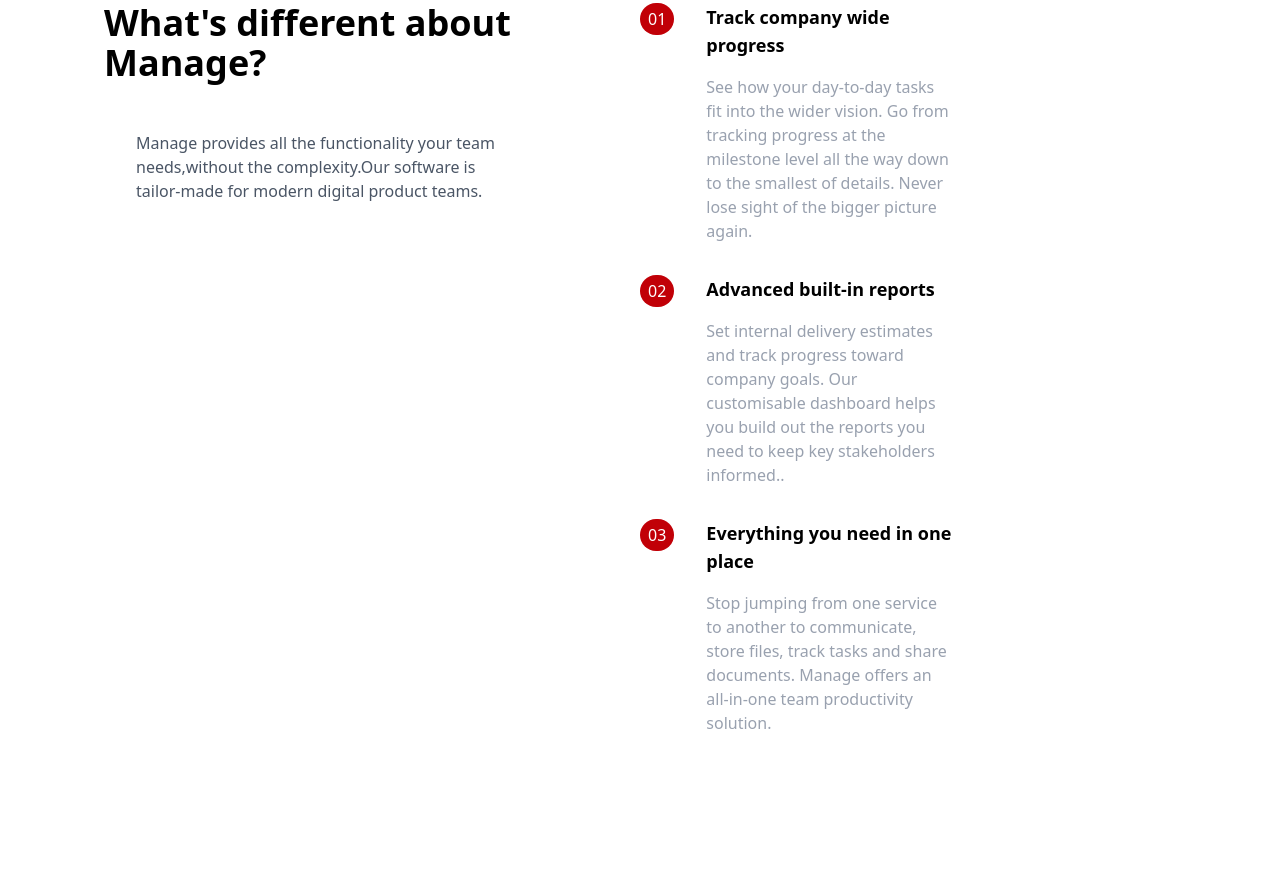
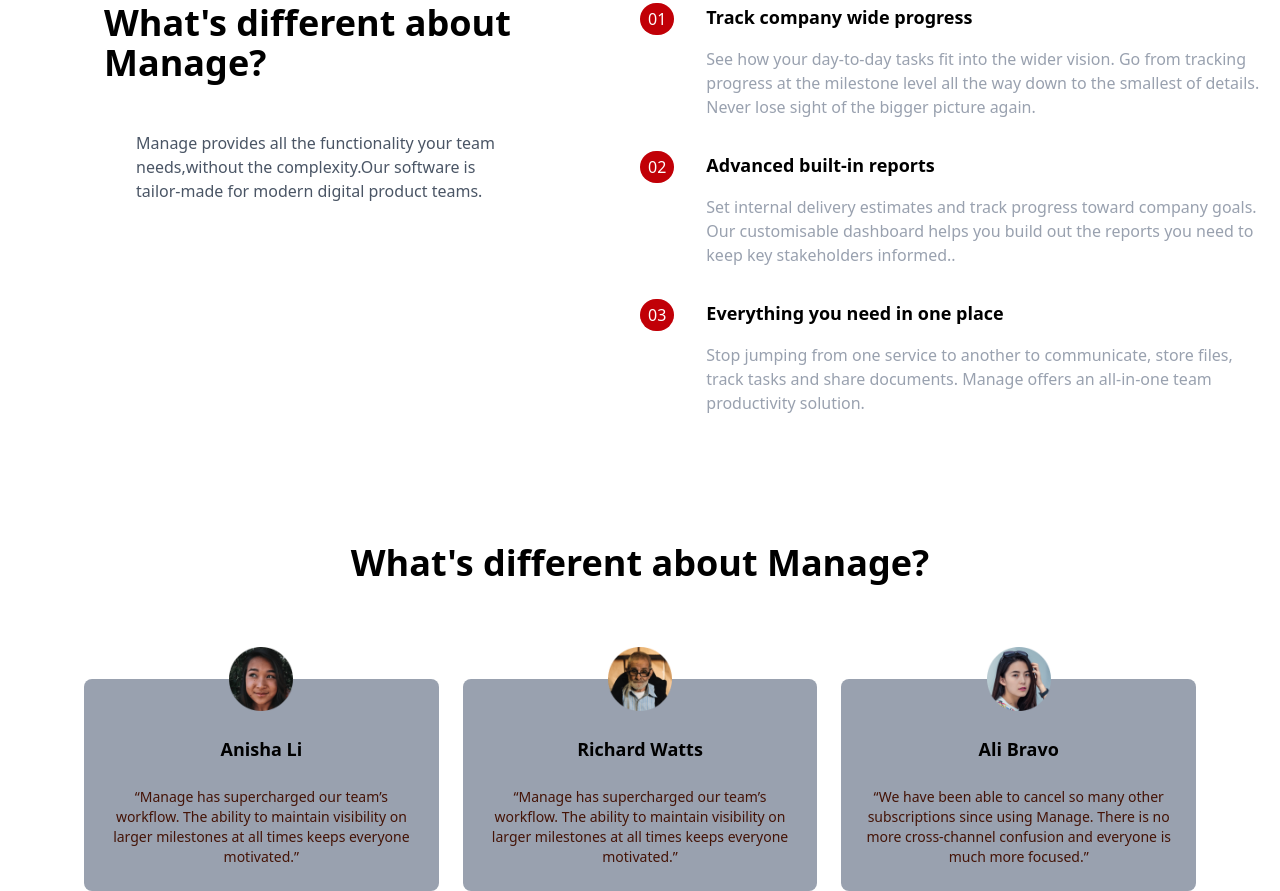
Before and after one commit to akshajdevkv/tailwindcss-landing-page, a website: page src/index.html in a window 1280 px wide. Shown: the part 698-1589 px from the top of the page. Before the commit the page ends 1433 px from the top, so only its background shows below. Drawn offline with Linux system fonts and the light colour scheme.

Commit message:
implemented testimonials

```diff
--- a/src/index.html
+++ b/src/index.html
@@ -55,7 +55,7 @@
 
         </div>
          <div class="flex flex-col space-y-8 md:w-1/2">
-            <div class="flex flex-col space-y-4 md:w-1/2 ">
+            <div class="flex flex-col space-y-4 ">
             <div class="flex flex-col space-y-3 md:space-y-0 md:space-x-6 md:flex-row">
                 <div class="rounded-l-full bg-red-400 md:bg-transparent">
                     <div class="flex items-center space-x-2">
@@ -74,7 +74,7 @@
                 </div>
             </div>
         </div>
-        <div class="flex flex-col space-y-4 md:w-1/2">
+        <div class="flex flex-col space-y-4 ">
             <div class="flex flex-col space-y-3 md:space-y-0 md:space-x-6 md:flex-row">
                 <div class="rounded-l-full bg-red-400 md:bg-transparent">
                     <div class="flex items-center space-x-2">
@@ -92,7 +92,7 @@
                 </div>
             </div>
         </div>
-        <div class="flex flex-col space-y-4 md:w-1/2">
+        <div class="flex flex-col space-y-4 ">
             <div class="flex flex-col space-y-3 md:space-y-0 md:space-x-6 md:flex-row">
                 <div class="rounded-l-full bg-red-400 md:bg-transparent">
                     <div class="flex items-center space-x-2">
@@ -114,5 +114,46 @@
 
     </div>
    </section>
-</body>
+   <!-- testimonails -->
+    <section class="testimonials">
+        <div class="max-w-6xl px-5 mx-auto mt-32 text-center">
+            <h2 class="text-4xl font-bold text-center">
+                What's different about Manage?
+            </h2>
+            <div class="flex flex-col mt-24 md:flex-row md:space-x-6">
+                <!-- testimonail 1 -->
+                <div class="flex flex-col items-center  p-6 space-y-6
+                rounded-lg bg-gray-400 md:w-1/3">
+                    <img src="img/avatar-ali.png" class="w-16 -mt-14" alt="">
+                    <h5 class="text-lg font-bold">Anisha Li</h5>
+                    <p class="text-sm text-orange-950">
+                        “Manage has supercharged our team’s workflow. The ability to
+              maintain visibility on larger milestones at all times keeps
+              everyone motivated.”
+                    </p>
+                </div>
+                <div class="hidden md:flex flex-col items-center p-6 space-y-6
+                rounded-lg bg-gray-400 md:w-1/3  ">
+                    <img src="  img/avatar-richard.png" class="w-16 -mt-14" alt="">
+                    <h5 class="text-lg font-bold">Richard Watts</h5>
+                    <p class="text-sm text-orange-950">
+                        “Manage has supercharged our team’s workflow. The ability to
+              maintain visibility on larger milestones at all times keeps
+              everyone motivated.”
+                    </p>
+                </div>
+                <div class="hidden md:flex flex-col items-center p-6 space-y-6
+                rounded-lg bg-gray-400 md:w-1/3 ">
+                    <img src="img/avatar-anisha.png" class="w-16 -mt-14" alt="">
+                    <h5 class="text-lg font-bold">Ali Bravo</h5>
+                    <p class="text-sm text-orange-950">
+                        “We have been able to cancel so many other subscriptions since
+              using Manage. There is no more cross-channel confusion and
+              everyone is much more focused.”
+                    </p>
+                </div>
+            </div>
+        </div>
+    </section>
+    </body>
 </html>
```
Also changed, not shown: src/output.css.
